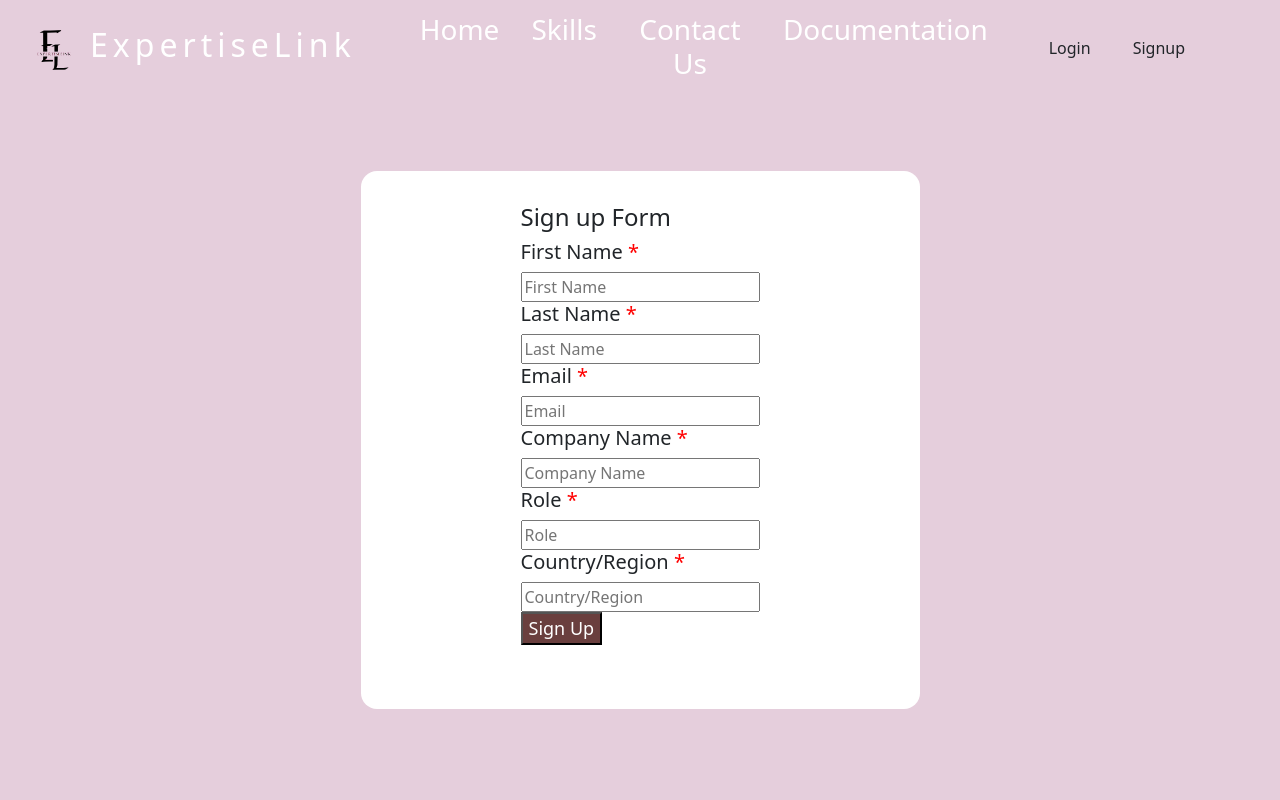
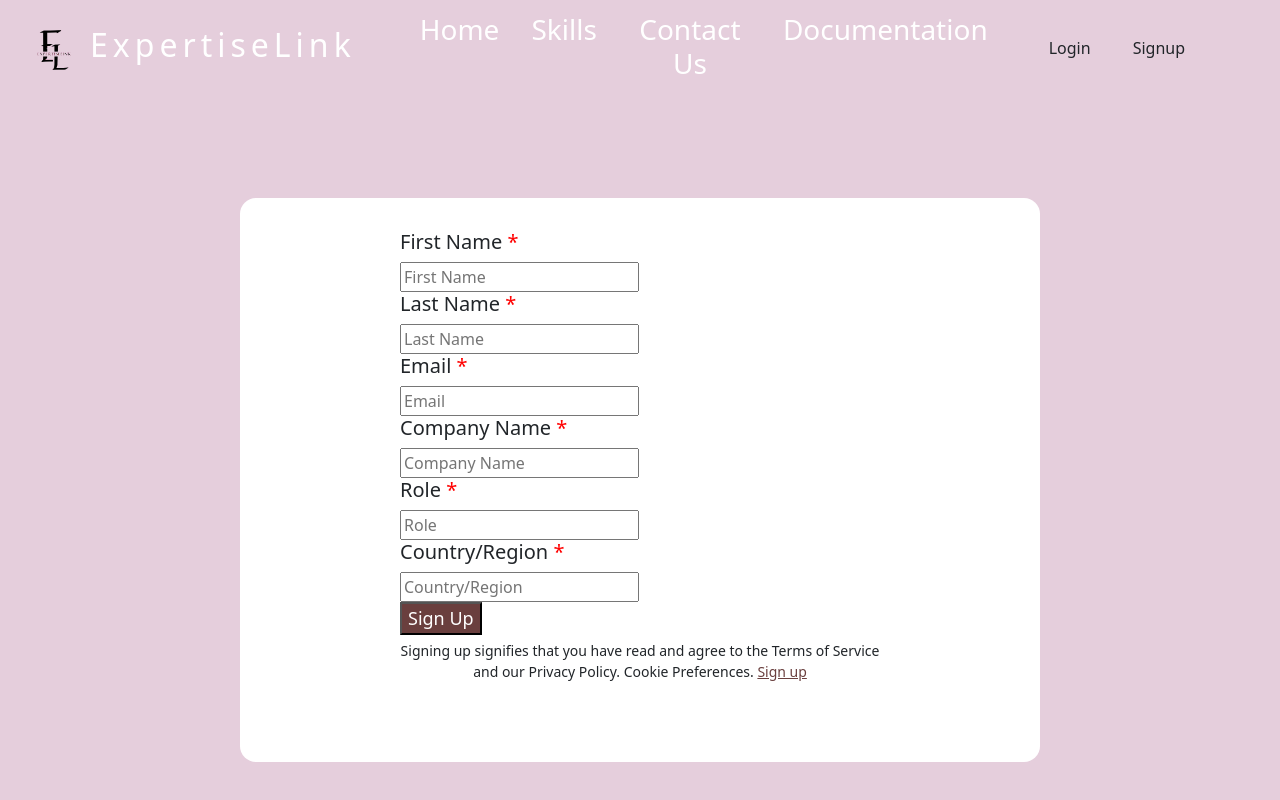
Before and after one commit to qirratfatyma/ExpertiseLink, a React (Create React App) app: page /Signup in a window 1280 px wide. Shown: the top 800 px of the page. Built offline with nearby package versions, Linux system fonts and the light colour scheme.

Commit message:
Sign Up Updated

```diff
--- a/src/components/Signup.jsx
+++ b/src/components/Signup.jsx
@@ -2,10 +2,8 @@ import React from "react";
 
 function Signup() {
   return (
-    <div className="Signup-container">
+    <div className="Signup-container" style={{ display: "flex", justifyContent: "center", alignItems: "center", height: "100vh" }}>
       <form className="form-container">
-        <h2 style={{ textAlign: "left", fontSize: "24px" }}>Sign up Form</h2>
-
         <div className="form-section">
           <label htmlFor="firstName">
             <h5>
@@ -21,90 +19,29 @@ function Signup() {
             required
           />
         </div>
+        <div className="form-section"> <label htmlFor="lastName">
+        <h5> Last Name <span style={{ color: "red" }}>*</span> </h5>
+         </label> <br /> <input type="text" placeholder="Last Name" id="lastName" name="lastName" required /> </div>
+          <div className="form-section"> <label htmlFor="email"> <h5> Email <span style={{ color: "red" }}>*</span>
+          </h5> </label> <br /> <input type="email" placeholder="Email" id="email" name="email" required /> </div>
+          <div className="form-section"> <label htmlFor="companyName"> <h5> Company Name <span style={{ color: "red" }}>*</span> </h5> </label> <br />
+          <input type="text" placeholder="Company Name" id="companyName" name="companyName" required /> </div>
+          <div className="form-section"> <label htmlFor="role"> <h5> Role <span style={{ color: "red" }}>*</span> </h5> </label> <br />
+           <input type="text" placeholder="Role" id="role" name="role" required /> </div>
+           <div className="form-section"> <label htmlFor="countryRegion"> <h5> Country/Region <span style={{ color: "red" }}>*</span> </h5> </label> <br />
+           <input type="text" placeholder="Country/Region" id="countryRegion" name="countryRegion" required /> </div>
 
-        <div className="form-section">
-          <label htmlFor="lastName">
-            <h5>
-              Last Name <span style={{ color: "red" }}>*</span>
-            </h5>
-          </label>
-          <br />
-          <input
-            type="text"
-            placeholder="Last Name"
-            id="lastName"
-            name="lastName"
-            required
-          />
-        </div>
-
-        <div className="form-section">
-          <label htmlFor="email">
-            <h5>
-              Email <span style={{ color: "red" }}>*</span>
-            </h5>
-          </label>
-          <br />
-          <input
-            type="email"
-            placeholder="Email"
-            id="email"
-            name="email"
-            required
-          />
-        </div>
-
-        <div className="form-section">
-          <label htmlFor="companyName">
-            <h5>
-              Company Name <span style={{ color: "red" }}>*</span>
-            </h5>
-          </label>
-          <br />
-          <input
-            type="text"
-            placeholder="Company Name"
-            id="companyName"
-            name="companyName"
-            required
-          />
-        </div>
-
-        <div className="form-section">
-          <label htmlFor="role">
-            <h5>
-              Role <span style={{ color: "red" }}>*</span>
-            </h5>
-          </label>
-          <br />
-          <input
-            type="text"
-            placeholder="Role"
-            id="role"
-            name="role"
-            required
-          />
-        </div>
-
-        <div className="form-section">
-          <label htmlFor="countryRegion">
-            <h5>
-              Country/Region <span style={{ color: "red" }}>*</span>
-            </h5>
-          </label>
-          <br />
-          <input
-            type="text"
-            placeholder="Country/Region"
-            id="countryRegion"
-            name="countryRegion"
-            required
-          />
-        </div>
-
-        <button type="submit" style={{ fontSize: "18px", backgroundColor: "#6a3f3e", color: "white"  }}>
+        <button type="submit" style={{ fontSize: "18px", backgroundColor: "#6a3f3e", color: "white" }}>
           Sign Up
         </button>
+
+        <p style={{ textAlign: "center", marginTop: "5px", fontSize: "14px" }}>
+          Signing up signifies that you have read and agree to the Terms of Service and our Privacy Policy. Cookie Preferences.
+          {" "}
+          <a href="/signup" style={{ color: "#6a3f3e", textDecoration: "underline" }}>
+            Sign up
+          </a>
+        </p>
       </form>
     </div>
   );
```
